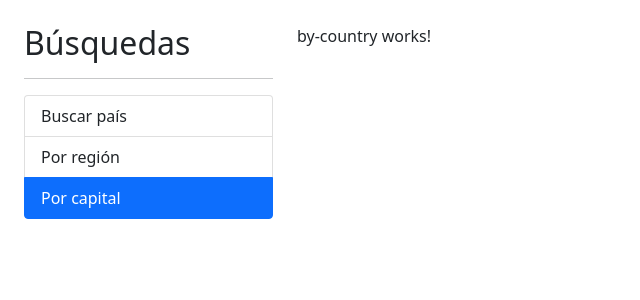
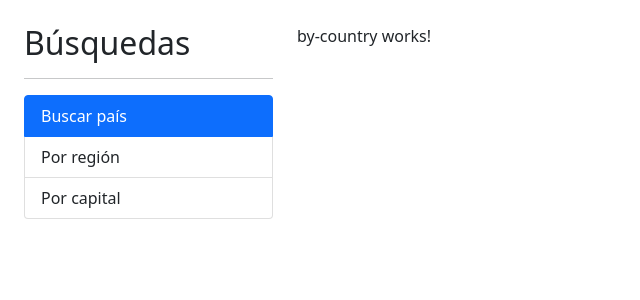
Before and after one commit to charold29/ng-countriesApp, an Angular app: page / in a window 1280 px wide. Shown: the top 300 px of the page, without its empty margins (0-640 px from the left). Built offline with nearby package versions, Linux system fonts and the light colour scheme.

Commit message:
routerlinkactive options

```diff
--- a/src/app/app-routing.module.ts
+++ b/src/app/app-routing.module.ts
@@ -20,7 +20,7 @@ const routes: Routes = [
         component: ByCapitalComponent
     },
     {
-        path: "pais/:id",
+        path: "country/:id",
         component: ShowCountryComponent
     },
     {
--- a/src/app/app.component.html
+++ b/src/app/app.component.html
@@ -4,9 +4,25 @@
         <h2>Búsquedas</h2>
         <hr>
         <ul class="list-group">
-            <li class="list-group-item">Buscar país</li>
-            <li class="list-group-item">Por región</li>
-            <li class="list-group-item active">Por capital</li>
+            <li routerLink=""
+                routerLinkActive="active"
+                [routerLinkActiveOptions]="{exact:true}"
+                class="list-group-item"
+            >
+                Buscar país
+            </li>
+            <li routerLink="region"
+                routerLinkActive="active"
+                class="list-group-item"
+                >
+                Por región
+            </li>
+            <li routerLink="capital"
+                routerLinkActive="active"
+                class="list-group-item"
+            >
+                Por capital
+            </li>
         </ul>
     </div>
 
```
